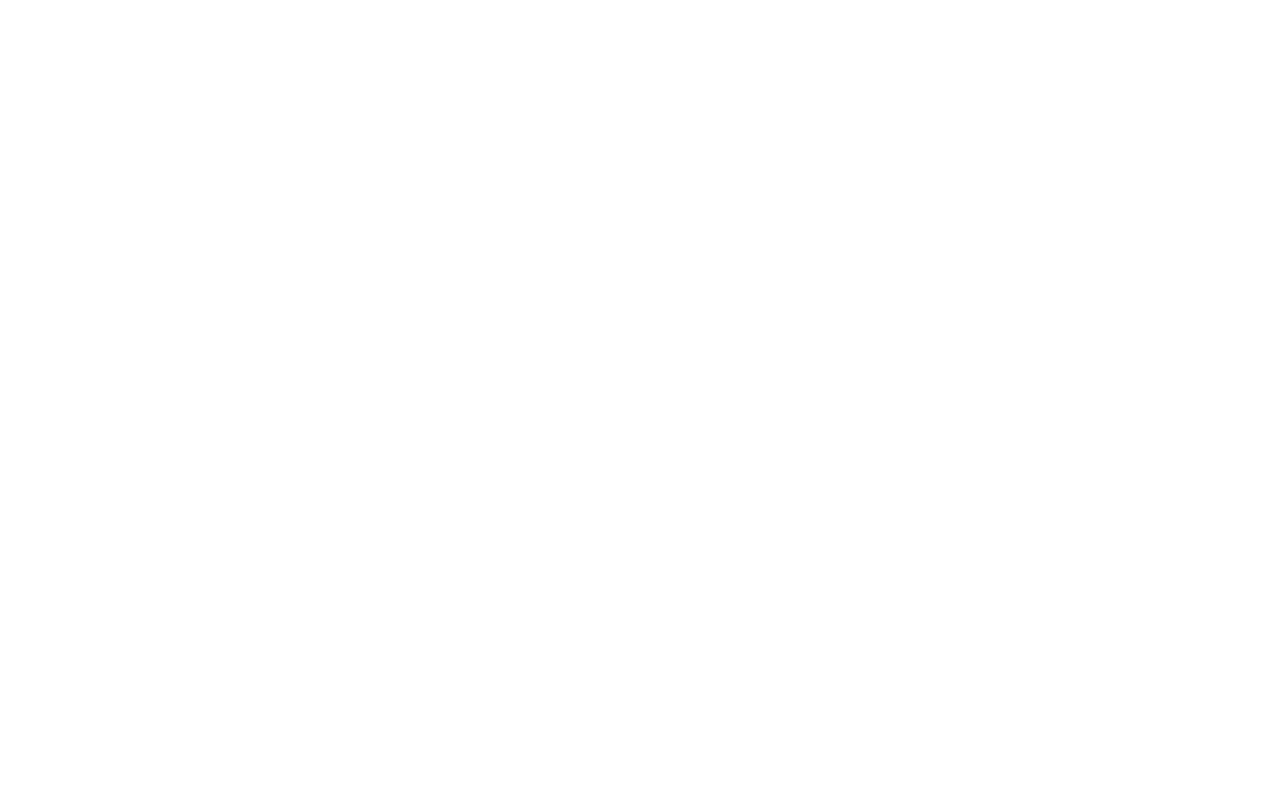
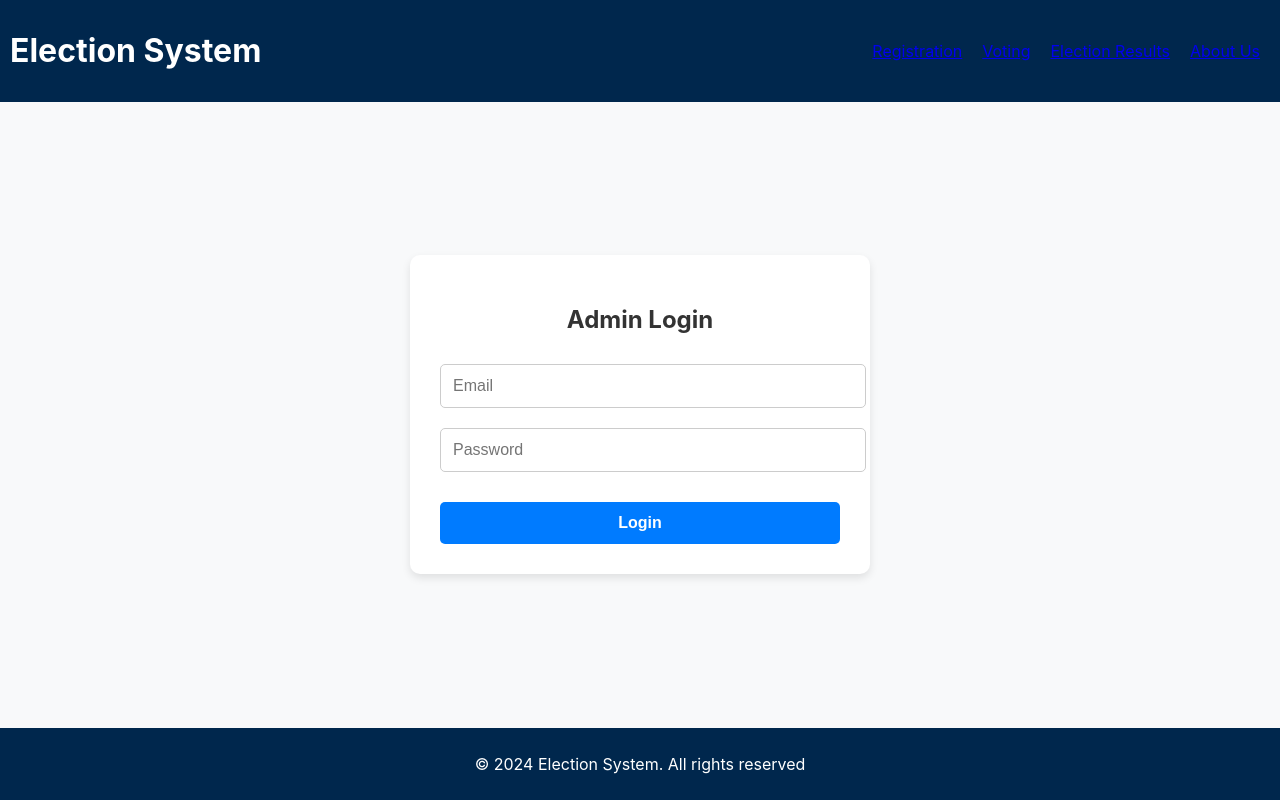
Before and after one commit to Fromb23/Online-Election-System, a React (Create React App) app in the folder frontend/: page /admin/login in a window 1280 px wide. Before the commit this address had no page. Built offline with nearby package versions, Linux system fonts and the light colour scheme.

Commit message:
implemented admin page

```diff
--- a/frontend/src/App.js
+++ b/frontend/src/App.js
@@ -1,18 +1,61 @@
-import React from 'react';
+import React, { useState} from 'react';
 import './styles/admin.css';
+import Header from './components/Header';
+import AdminLogin from './pages/AdminLogin';
+import Footer from './components/Footer';
+import Grid from './components/Grid';
 import { BrowserRouter as Router, Routes, Route } from 'react-router-dom';
 import AdminDashboard from './pages/AdminDashboard';
 import './App.css';
 
 function App() {
+    const [adminName, setAdminName] = useState('');
+
     return (
         <Router>
             <Routes>
-	  <Route path='/admin' element={<AdminDashboard/>}>
-	  </Route>
+                {/* Admin Routes */}
+                <Route
+                    path="/admin/*"
+                    element={
+                        <AdminDashboard adminName={adminName} />
+                    }
+                />
+                <Route
+                    path="/admin/login"
+                    element={<AdminLogin setAdminName={setAdminName} />}
+                />
+
+                {/* Main Site Routes */}
+                <Route
+                    path="/"
+                    element={
+                        <div style={containerStyles}>
+                            <Header />
+                            <main style={mainStyles}>
+                                <h2>Welcome to Election System</h2>
+                                <p>The website provides voters with an easier way to find election information.</p>
+                                <Grid />
+                            </main>
+                            <Footer />
+                        </div>
+                    }
+                />
             </Routes>
         </Router>
     );
 }
 
+const containerStyles = {
+	display: 'flex',
+	flexDirection: 'column',
+	minHeight: '100vh',
+};
+
+const mainStyles = {
+	padding: '20px',
+	textAlign: 'center',
+	flex: '1',
+};
+
 export default App;
--- a/frontend/src/components/AdminHeader.jsx
+++ b/frontend/src/components/AdminHeader.jsx
@@ -1,17 +1,111 @@
-import React, { useState } from 'react';
+import React, { useState, useEffect, useRef } from 'react';
 
-const AdminHeader = () => {
+const AdminHeader = ({ adminName }) => {
 	const [showProfile, setShowProfile] = useState(false);
+	const profileRef = useRef(null); // Reference to the profile icon and dropdown
+	const dropdownRef = useRef(null); // Reference to the dropdown menu
+
+	// Toggle the profile dropdown on icon click
+	const handleProfileClick = () => {
+		setShowProfile(!showProfile);
+	};
+
+	// Close dropdown if click is outside of the profile or dropdown
+	useEffect(() => {
+		const handleClickOutside = (event) => {
+			if (
+				profileRef.current &&
+				!profileRef.current.contains(event.target) &&
+				dropdownRef.current &&
+				!dropdownRef.current.contains(event.target)
+			) {
+				setShowProfile(false); // Close dropdown
+			}
+		};
+
+		// Add event listener for outside clicks
+		document.addEventListener('mousedown', handleClickOutside);
+
+		// Cleanup event listener on component unmount
+		return () => {
+			document.removeEventListener('mousedown', handleClickOutside);
+		};
+	}, []);
+
+	// Define styles for the admin header and dropdown
+	const headerStyles = {
+		display: 'flex',
+		justifyContent: 'space-between',
+		alignItems: 'center',
+		padding: '10px 20px',
+		backgroundColor: '#333',
+		color: '#fff',
+	};
+
+	const profileIconStyles = {
+		display: 'flex',
+		alignItems: 'center',
+		cursor: 'pointer',
+	};
+
+	const profileDropdownStyles = {
+		position: 'absolute',
+		top: '50px',
+		right: '20px',
+		backgroundColor: '#444',
+		padding: '10px',
+		borderRadius: '5px',
+		width: '200px',
+		boxShadow: '0px 4px 8px rgba(0, 0, 0, 0.2)',
+		zIndex: '10',
+	};
+
+	const dropdownOptionStyles = {
+		padding: '8px 12px',
+		cursor: 'pointer',
+		color: '#fff',
+		textAlign: 'left',
+		borderRadius: '4px',
+		transition: 'background-color 0.3s',
+	};
+
+	const dropdownOptionHoverStyles = {
+		backgroundColor: '#555', // Background color on hover
+	};
 
 	return (
-		<header className="admin-header">
+		<header style={headerStyles}>
 		<h1>Admin Page</h1>
-		<div className="profile-section" onClick={() => setShowProfile(!showProfile)}>
-		<img src="/path-to-profile-icon.png" alt="Profile Icon" className="profile-icon"/>
-		{ showProfile && (
-			<div className="profile-dropdown">
-			<p>Admin Name </p>
-			<button>Edit Profile</button>
+		<div
+		style={profileIconStyles}
+		ref={profileRef}
+		onClick={handleProfileClick}
+		>
+		<img
+		src="/path-to-profile-icon.png"
+		alt="Profile Icon"
+		className="profile-icon"
+		style={{ width: '30px', height: '30px', marginRight: '10px' }}
+		/>
+		<span>Welcome, {adminName || 'Admin'}</span>
+
+		{/* Profile dropdown */}
+		{showProfile && (
+			<div ref={dropdownRef} style={profileDropdownStyles}>
+			<div
+			style={dropdownOptionStyles}
+			onMouseEnter={(e) => e.target.style.backgroundColor = dropdownOptionHoverStyles.backgroundColor}
+			onMouseLeave={(e) => e.target.style.backgroundColor = ''}
+			>
+			Edit Profile
+			</div>
+			<div
+			style={dropdownOptionStyles}
+			onMouseEnter={(e) => e.target.style.backgroundColor = dropdownOptionHoverStyles.backgroundColor}
+			onMouseLeave={(e) => e.target.style.backgroundColor = ''}
+			>
+			Change to Dark Mode
+			</div>
 			</div>
 		)}
 		</div>
--- /dev/null
+++ b/frontend/src/components/Card.jsx
@@ -0,0 +1,21 @@
+import React from 'react';
+
+const Card = ({ title, icon }) => {
+	return (
+		<div style={cardStyles}>
+		<div>{icon}</div>
+		<div>{title}</div>
+		</div>
+	);
+};
+
+const cardStyles = {
+	border: '1px solid #ccc',
+	borderRadius: '5px',
+	padding: '20px',
+	textAlign: 'center',
+	cursor: 'pointer',
+	boxShadow: '0 2px 5px rgba(0, 0, 0, 0.1)',
+};
+
+export default Card;
--- a/frontend/src/components/Footer.jsx
+++ b/frontend/src/components/Footer.jsx
@@ -2,10 +2,17 @@
 
 const Footer = () => {
 	return (
-		<footer className="admin-footer">
+		<footer style={footerStyles}>
 		<p>&copy; 2024 Election System. All rights reserved </p>
 		</footer>
 	);
 };
 
+const footerStyles = {
+	background: '#00274D',
+	color: '#fff',
+	padding: '10px',
+	textAlign: 'center',
+};
+
 export default Footer;
--- /dev/null
+++ b/frontend/src/components/Grid.jsx
@@ -0,0 +1,32 @@
+import React from 'react';
+import Card from './Card';
+
+const Grid = () => {
+	const items = [
+		{ title: 'Login to Vote', icon: '📝' },
+		{ title: 'How to vote by mail', icon: '📬' },
+		{ title: 'Election Results', icon: '📊' },
+		{ title: 'What’s on the Ballot', icon: '🗳️' },
+		{ title: 'Where to Vote in Person', icon: '📍' },
+		{ title: 'Become an Election Worker', icon: '🛠️' },
+		{ title: 'Campaign Resources', icon: '📖' },
+		{ title: 'News & Press Releases', icon: '📰' },
+	];
+
+	return (
+		<div style={gridStyles}>
+		{items.map((item, index) => (
+			<Card key={index} title={item.title} icon={item.icon} />
+		))}
+		</div>
+	);
+};
+
+const gridStyles = {
+	display: 'grid',
+	gridTemplateColumns: 'repeat(auto-fit, minmax(200px, 1fr))',
+	gap: '20px',
+	padding: '20px',
+};
+
+export default Grid;
--- /dev/null
+++ b/frontend/src/components/Header.jsx
@@ -0,0 +1,30 @@
+import React from 'react';
+
+const Header = () => {
+	return (
+		<header style={headerStyles}>
+		<h1>Election System</h1>
+		<nav>
+		<a href="#registration" style={linkStyles}>Registration</a>
+		<a href="#voting" style={linkStyles}>Voting</a>
+		<a href="#results" style={linkStyles}>Election Results</a>
+		<a href="#about" style={linkStyles}>About Us</a>
+		</nav>
+		</header>
+	);
+};
+
+const headerStyles = {
+	background: '#00274D',
+	color: '#fff',
+	padding: '10px',
+	display: 'flex',
+	justifyContent: 'space-between',
+	alignItems: 'center',
+};
+
+const linkStyles = {
+	margin: '0 10px',
+};
+
+export default Header;
--- /dev/null
+++ b/frontend/src/components/RegistrationForm.jsx
@@ -0,0 +1,4 @@
+import React, { useState } from 'react';
+
+function RegistrationForm() {
+	const { formData, setFormData } = useState({
--- a/frontend/src/components/Sidebar.jsx
+++ b/frontend/src/components/Sidebar.jsx
@@ -2,18 +2,72 @@
 import { Link } from 'react-router-dom';
 
 const Sidebar = () => {
+	const sidebarStyles = {
+		backgroundColor: '#333',
+		color: '#fff',
+		padding: '20px',
+		height: '100vh',
+		display: 'flex',
+		flexDirection: 'column',
+	};
+
+	const navStyles = {
+		listStyle: 'none',
+		padding: '0',
+	};
+
+	const navItemStyles = {
+		margin: '10px 0',
+	};
+
+	const linkStyles = {
+		textDecoration: 'none',
+		color: '#fff',
+		fontSize: '18px',
+		display: 'block',
+		padding: '10px',
+		borderRadius: '4px',
+		transition: 'background-color 0.3s ease',
+	};
+
+	const logoutBtnStyles = {
+		marginTop: 'auto',
+		padding: '10px 20px',
+		backgroundColor: '#d9534f',
+		color: '#fff',
+		border: 'none',
+		cursor: 'pointer',
+		borderRadius: '4px',
+		transition: 'background-color 0.3s ease',
+	};
+
 	return (
-		<aside className="sidebar">
+		<aside style={sidebarStyles}>
 		<nav>
-		<ul>
-		<li><Link to="/admin/voters">Voters</Link></li>
-		<li><Link to="/admin/candidates">Candidates</Link></li>
-		<li><Link to="/admin/vote-categories">Vote Categories</Link></li>
-		<li><Link to="/admin/parties">Political Parties</Link></li>
+		<ul style={navStyles}>
+		<li style={navItemStyles}>
+		<Link to="/admin/voters" style={linkStyles}>
+		Voters
+		</Link>
+		</li>
+		<li style={navItemStyles}>
+		<Link to="/admin/candidates" style={linkStyles}>
+		Candidates
+		</Link>
+		</li>
+		<li style={navItemStyles}>
+		<Link to="/admin/vote-categories" style={linkStyles}>
+		Vote Categories
+		</Link>
+		</li>
+		<li style={navItemStyles}>
+		<Link to="/admin/parties" style={linkStyles}>
+		Political Parties
+		</Link>
+		</li>
 		</ul>
 		</nav>
-
-		<button className="logout-btn">Logout</button>
+		<button style={logoutBtnStyles}>Logout</button>
 		</aside>
 	);
 };
--- /dev/null
+++ b/frontend/src/pages/AdminLogin.jsx
@@ -0,0 +1,121 @@
+import React, { useState } from 'react';
+import { useNavigate } from 'react-router-dom';
+import Header from '../components/Header';
+import Footer from '../components/Footer';
+
+const AdminLogin = ({ setAdminName }) => {
+	const [email, setEmail] = useState('');
+	const [password, setPassword] = useState('');
+	const [error, setError] = useState('');
+	const navigate = useNavigate();
+
+	const handleSubmit = (e) => {
+		e.preventDefault();
+
+		// Simulating a login API request
+		if (email === 'email@gmail.com' && password === 'password') {
+			setAdminName('Admin User');
+			navigate('/admin');
+		} else {
+			setError('Invalid credentials');
+		}
+	};
+
+	const containerStyles = {
+		display: 'flex',
+		flexDirection: 'column',
+		minHeight: '100vh',
+		backgroundColor: '#f8f9fa',
+	};
+
+	const contentStyles = {
+		flex: 1,
+		display: 'flex',
+		flexDirection: 'column',
+		alignItems: 'center',
+		justifyContent: 'center',
+		padding: '20px',
+	};
+
+	const formStyles = {
+		display: 'flex',
+		flexDirection: 'column',
+		alignItems: 'center',
+		justifyContent: 'center',
+		padding: '30px',
+		backgroundColor: '#fff',
+		borderRadius: '10px',
+		boxShadow: '0 4px 8px rgba(0, 0, 0, 0.1)',
+		maxWidth: '400px',
+		width: '100%',
+	};
+
+	const inputStyles = {
+		margin: '10px 0',
+		padding: '12px',
+		width: '100%',
+		borderRadius: '5px',
+		border: '1px solid #ccc',
+		fontSize: '16px',
+	};
+
+	const buttonStyles = {
+		marginTop: '20px',
+		padding: '12px 20px',
+		backgroundColor: '#007bff',
+		color: '#fff',
+		border: 'none',
+		borderRadius: '5px',
+		cursor: 'pointer',
+		fontSize: '16px',
+		fontWeight: 'bold',
+		width: '100%',
+	};
+
+	const errorStyles = {
+		color: 'red',
+		fontSize: '14px',
+		margin: '10px 0',
+	};
+
+	const titleStyles = {
+		fontSize: '24px',
+		fontWeight: 'bold',
+		marginBottom: '20px',
+		color: '#333',
+	};
+
+	return (
+		<div style={containerStyles}>
+		<Header />
+		<div style={contentStyles}>
+		<div style={formStyles}>
+		<h2 style={titleStyles}>Admin Login</h2>
+		{error && <p style={errorStyles}>{error}</p>}
+		<form onSubmit={handleSubmit} style={{ width: '100%' }}>
+		<input
+		style={inputStyles}
+		type="email"
+		placeholder="Email"
+		value={email}
+		onChange={(e) => setEmail(e.target.value)}
+		/>
+		<input
+		style={inputStyles}
+		type="password"
+		placeholder="Password"
+		value={password}
+		onChange={(e) => setPassword(e.target.value)}
+		/>
+		<button style={buttonStyles} type="submit">
+		Login
+		</button>
+		</form>
+		</div>
+		</div>
+		<Footer />
+		</div>
+	);
+};
+
+export default AdminLogin;
```
Also changed, not shown: frontend/src/components/Breadcrumb.jsx (+16 -2 lines), frontend/src/pages/AdminDashboard.jsx (+5 -5 lines), frontend/src/styles/admin.css (+16 -49 lines). Lines whose indentation alone changed are shown as unchanged.
